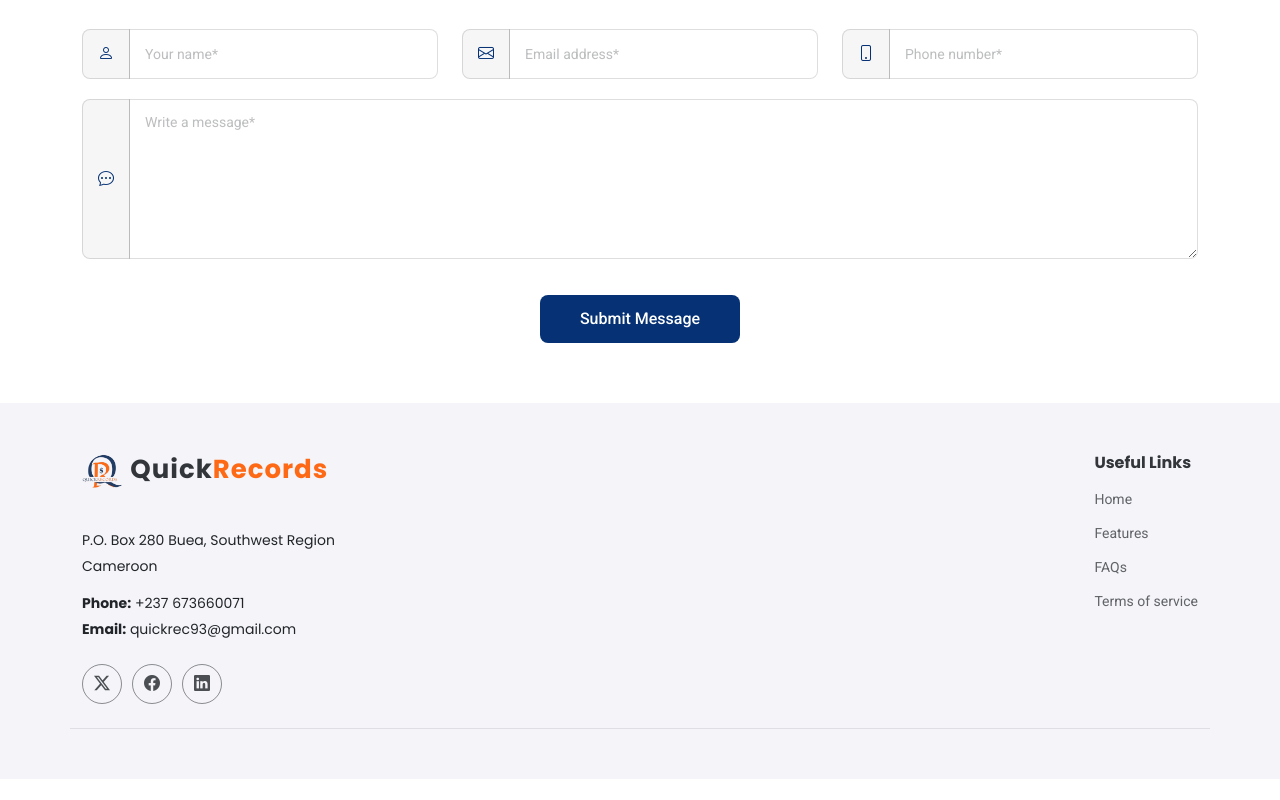
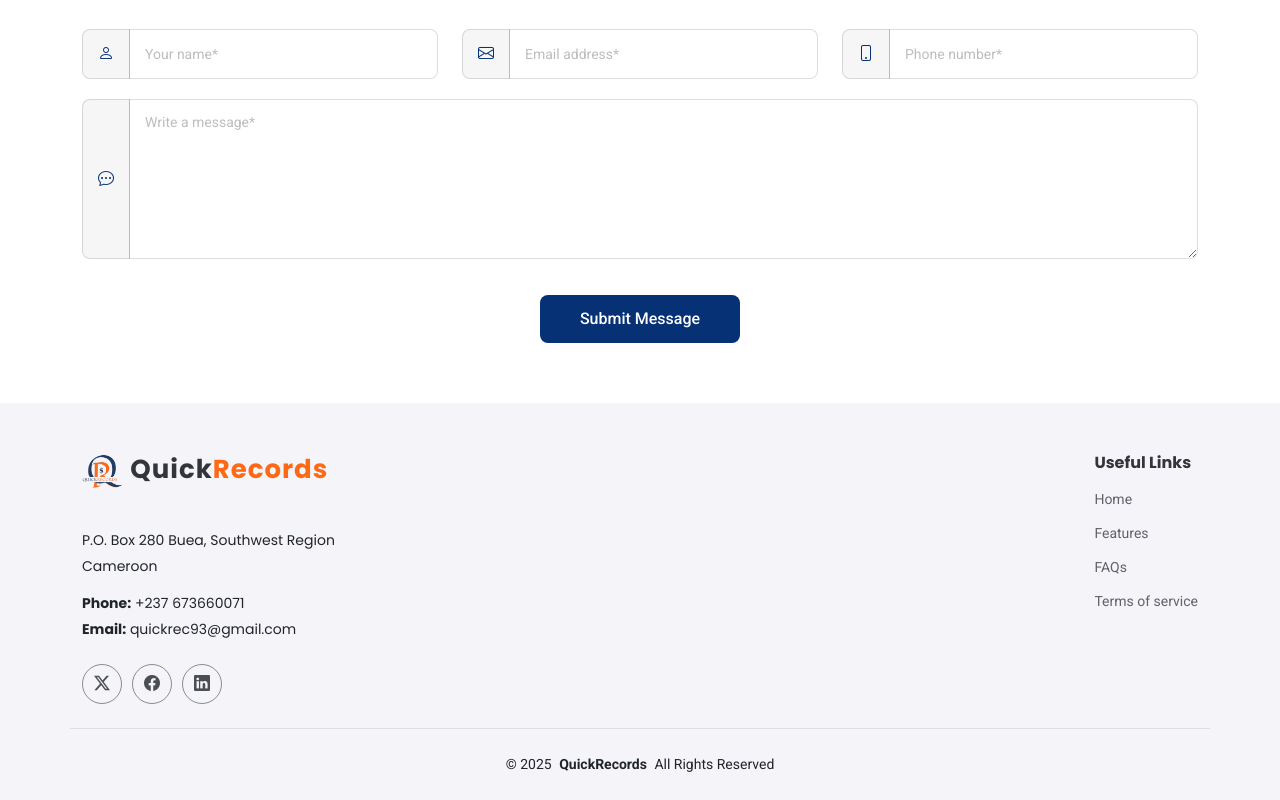
Before and after one commit to QuickRecordsTeam/quick-records-website, a React (Vite) app: page / in a window 1280 px wide. Shown: the part 5132-5932 px from the top of the page. Before the commit the page ends 5911 px from the top, so only its background shows below. Built offline with nearby package versions, Linux system fonts and the light colour scheme.

Commit message:
added copyright

```diff
--- a/src/components/Footer.tsx
+++ b/src/components/Footer.tsx
@@ -1,6 +1,7 @@
 import React, { Fragment } from "react";
 
 const Footer = () => {
+  const year = new Date().getFullYear();
   return (
     <Fragment>
       <footer id="footer" className="footer light-background">
@@ -58,7 +59,13 @@ const Footer = () => {
           </div>
         </div>
 
-        <div className="container copyright text-center mt-4"></div>
+        <div className="container copyright text-center mt-4">
+          <p>
+            ©<span> {year}</span>{" "}
+            <strong className="px-1 sitename">QuickRecords</strong>{" "}
+            <span>All Rights Reserved</span>
+          </p>
+        </div>
       </footer>
     </Fragment>
   );
```
